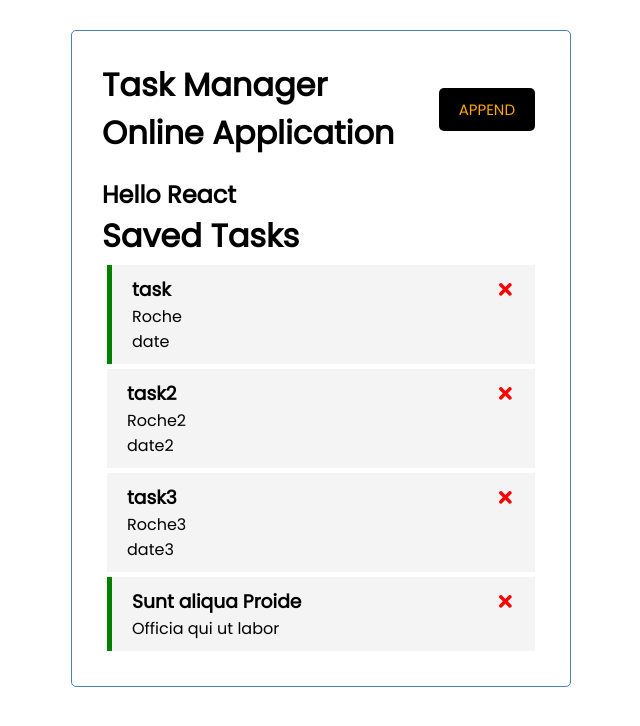
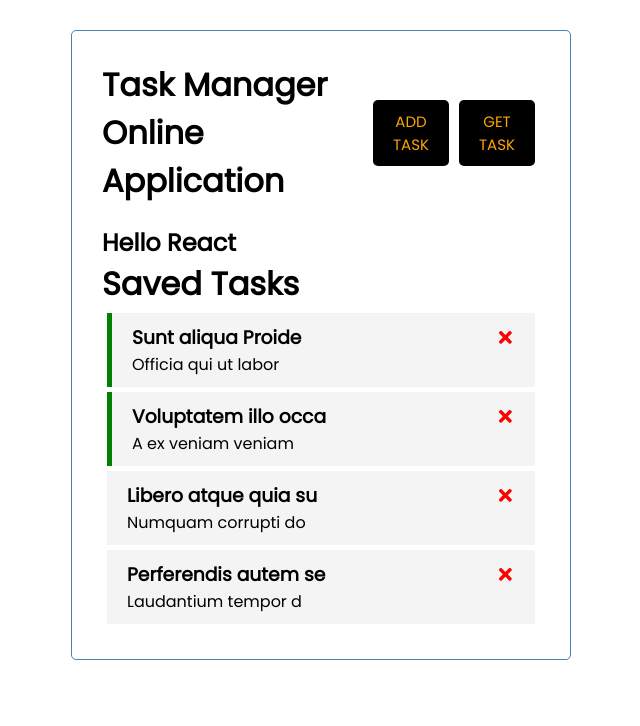
Before and after one commit to mehdilagdimi/TaskManagerReactApp, a React (Create React App) app: page / in a window 1280 px wide. Shown: the top 726 px of the page, without its empty margins (319-959 px from the left). Built offline with nearby package versions, Linux system fonts and the light colour scheme; data requests are answered from the project's data file.

Commit message:
fetching single task from db

```diff
--- a/db.json
+++ b/db.json
@@ -1,31 +1,28 @@
 {
   "tasks": [
-    {
-      "id": 1,
-      "name": "Roche",
-      "task": "task",
-      "date": "date",
-      "reminder": true
-    },
-    {
-      "id": 2,
-      "name": "Roche2",
-      "task": "task2",
-      "date": "date2",
-      "reminder": false
-    },
-    {
-      "id": 3,
-      "name": "Roche3",
-      "task": "task3",
-      "date": "date3",
-      "reminder": false
-    },
     {
       "task": "Sunt aliqua Proide",
       "date": "Officia qui ut labor",
       "reminder": true,
       "id": 4
+    },
+    {
+      "task": "Voluptatem illo occa",
+      "date": "A ex veniam veniam",
+      "reminder": true,
+      "id": 5
+    },
+    {
+      "task": "Libero atque quia su",
+      "date": "Numquam corrupti do",
+      "reminder": false,
+      "id": 6
+    },
+    {
+      "task": "Perferendis autem se",
+      "date": "Laudantium tempor d",
+      "reminder": false,
+      "id": 7
     }
   ]
 }
--- a/src/App.js
+++ b/src/App.js
@@ -5,11 +5,13 @@ import "./App.css";
 import Header from "./components/Header";
 import Tasks from "./components/Tasks";
 import AddTask from "./components/AddTask";
+import GetTask from "./components/GetTask";
 
 //function based component
 
 function App() {
   const [showAddTask, setShowAddTask] = useState(false);
+  const [showGetTask, setShowGetTask] = useState(false);
   const [tasks, setTasks] = useState([
     // {
     //   id: 1,
@@ -47,29 +49,41 @@ function App() {
   const fetchTasks = async () => {
     const res = await fetch("http://localhost:5000/tasks");
     const data = await res.json();
-    console.log(data);
+    // console.log(data);
     // data.then(d => console.log(d));
     return data;
   };
 
+  //Fetch a single task(data) from server
+  const fetchTask = async (id) => {
+    // id = 2;
+    const res = await fetch(`http://localhost:5000/tasks/${id}`);
+    const data = await res.json();
+    console.log(data);
+    // data.then(d => console.log(d));
+    // return data;
+  };
   //set show add task
-  const showAdd = () => {
-    setShowAddTask(true);
-  };
+  // const showAdd = () => {
+  //   setShowAddTask(true);
+  // };
 
+  //show Get Single Task
+  // const onGetTask = () => {
+  //   setShowGetTask(true);
+  // };
   //Add task
   const addTask = async (task) => {
     // const id = Math.floor(Math.random() * 10000) + 1;
     const res = await fetch(`http://localhost:5000/tasks`, {
       method: "POST",
       headers: {
-        'Content-Type' : 'application/json',
+        "Content-Type": "application/json",
       },
       body: JSON.stringify(task),
-    })
-      .then(response => response.json())
-      // .then(data => {console.log(data)})
-      // .then(data => console.log(data))
+    }).then((response) => response.json());
+    // .then(data => {console.log(data)})
+    // .then(data => console.log(data))
     // const newTask = { id, ...task };
 
     //You can use the following statmeent of you don't use the first .then (response.json())
@@ -82,7 +96,6 @@ function App() {
     //the following console log doesnot display the added id
     //id is still indefined even though "it was set" by settasks
     // console.log(task);
-
   };
   // Delete a task
   const deleteTask = async (id) => {
@@ -116,10 +129,13 @@ function App() {
     <div className="container">
       <Header
         showAddTask={showAddTask}
+        showGetTask={showGetTask}
         showAdd={() => setShowAddTask(!showAddTask)}
+        showGet={() => setShowGetTask(!showGetTask)}
         param="Online Application"
       />
       {showAddTask && <AddTask onAdd={addTask} />}
+      {showGetTask && <GetTask onGetTask={fetchTask} />}
       <h2>Hello {salutation}</h2>
       {tasks.length > 0 ? (
         <Tasks
--- a/src/components/AddTask.js
+++ b/src/components/AddTask.js
@@ -25,7 +25,7 @@ const AddTask = ({ onAdd }) => {
       </div>
       <div className="form-control">
         <label>Date / Time</label>
-        <input type="text" value={date} onChange={(e) => setDate(e.target.value)} placeholder="Add Task" />
+        <input type="text" value={date} onChange={(e) => setDate(e.target.value)} placeholder="Add Date" />
       </div>
       <div className="form-control form-control-check">
         <label>Set Reminder</label>
--- /dev/null
+++ b/src/components/GetTask.js
@@ -0,0 +1,26 @@
+import { useState } from 'react'
+
+const GetTask = ({ onGetTask }) => {
+    const [id, setId] = useState('')
+    const onSubmit = (e) => {
+        e.preventDefault();
+        if(!id){
+            alert('Enter an ID');
+            return;
+        }
+        onGetTask(id);
+
+        setId('');
+    }
+  return (
+    <form className="add-form" onSubmit={onSubmit}>
+    <div className="form-control">
+      <label>Task</label>
+      <input type="text" value={id} onChange={(e) => setId(e.target.value)} placeholder="Enter ID" />
+    </div>
+    <input className='btn btn-block' type='submit' value ='Get Task' />
+  </form>
+  )
+}
+
+export default GetTask
--- a/src/components/Header.js
+++ b/src/components/Header.js
@@ -16,7 +16,7 @@ import Button from "./Button";
 //   )
 // }
 
-const Header = ({ param, showAdd, showAddTask }) => {
+const Header = ({ param, showAdd, showAddTask, showGetTask, showGet}) => {
   // const onClick = (e) => {
   //   console.log(e);
   //   setShowAddTask();
@@ -24,7 +24,8 @@ const Header = ({ param, showAdd, showAddTask }) => {
   return (
     <header className="header">
       <h1>Task Manager {param}</h1>
-      <Button color={showAddTask ? "red" : "orange"} onClick={showAdd} btnName={ showAddTask ? "CLOSE" : "APPEND" } />
+      <Button color={showAddTask ? "red" : "orange"} onClick={showAdd} btnName={ showAddTask ? "CLOSE" : "ADD TASK" } />
+      <Button color={showGetTask ? "red" : "orange"} onClick={showGet} btnName={ showGetTask ? "CLOSE" : "GET TASK" } />
     </header>
   );
 };
```
